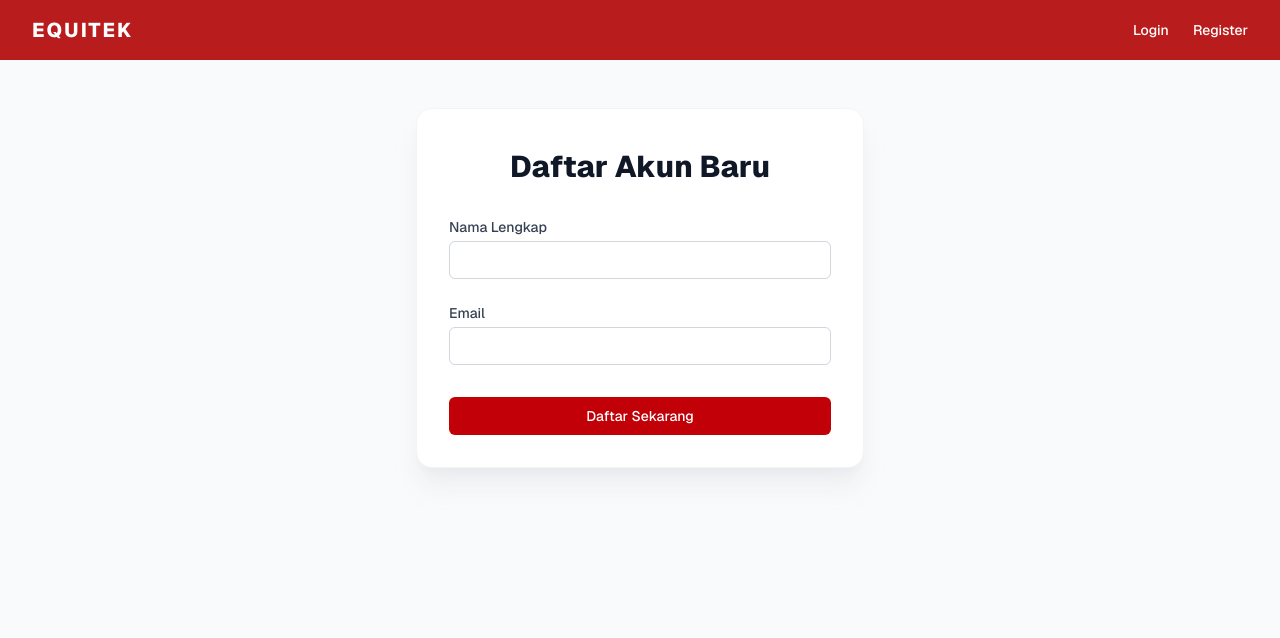
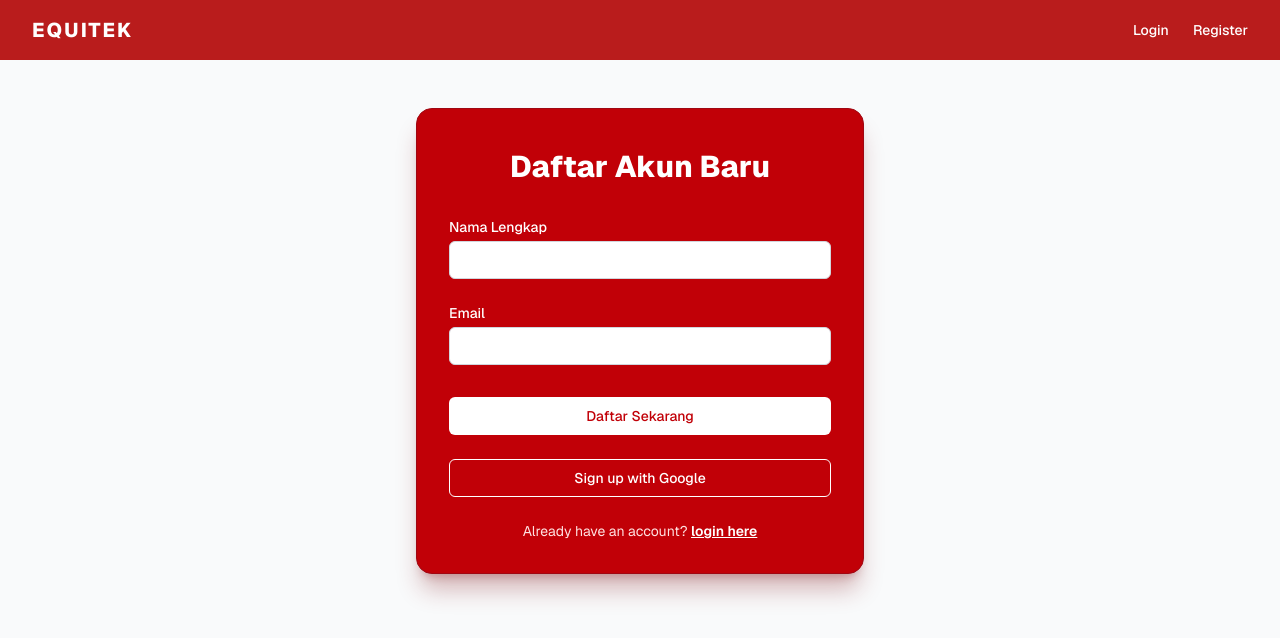
Before and after one commit to PPL-C-Equitek/excel-generator-mono, a Next.js app in the folder frontend/: page /register in a window 1280 px wide. Shown: the top 638 px of the page. Built offline with nearby package versions, Linux system fonts and the light colour scheme; no server answers.

Commit message:
[STYLE] Edit register form and add sign up with google button

```diff
--- a/frontend/src/app/register/page.tsx
+++ b/frontend/src/app/register/page.tsx
@@ -4,8 +4,11 @@ import React, { useEffect, useState } from 'react';
 import Link from 'next/link';
 import axios from 'axios';
 import type { AxiosError } from 'axios';
+import { useGoogleLogin } from '@react-oauth/google';
 import Navbar from '@/components/Navbar';
 import { LANDING_NAV_LINKS } from '@/constants/landing';
+import { loginWithGoogle } from '@/lib/api';
+import { storeAuthTokens } from '@/lib/auth';
 
 const EMAIL_REGEX = /^[a-zA-Z0-9._%+-]+@[a-zA-Z0-9.-]+\.[a-zA-Z]{2,}$/;
 
@@ -116,6 +119,8 @@ export async function resendVerificationFlow({
 }
 
 export default function RegisterPage() {
+  const googleClientId = process.env.NEXT_PUBLIC_GOOGLE_CLIENT_ID;
+
   const [formData, setFormData] = useState<RegisterFormData>({
     name: '',
     email: '',
@@ -148,6 +153,40 @@ export default function RegisterPage() {
     }, 1000);
     return () => clearInterval(timer);
   }, [resendCooldown]);
+
+  const saveTokensAndRedirect = (
+    accessToken: string,
+    refreshToken: string,
+    user?: { name: string; email: string }
+  ) => {
+    storeAuthTokens(accessToken, refreshToken);
+
+    if (user) {
+      localStorage.setItem('user_name', user.name);
+      localStorage.setItem('user_email', user.email);
+    }
+
+    globalThis.location.href = '/convert';
+  };
+
+  const triggerGoogleSignUp = useGoogleLogin({
+    onSuccess: async (tokenResponse) => {
+      try {
+        const res = await loginWithGoogle(tokenResponse.access_token);
+        saveTokensAndRedirect(res.access_token, res.refresh_token, res.user);
+      } catch (err: unknown) {
+        if (err instanceof Error) {
+          alert(err.message);
+        } else {
+          alert('Google sign-up gagal');
+        }
+      }
+    },
+    onError: () => {
+      alert('Google sign-up dibatalkan atau gagal');
+    },
+    scope: 'openid email profile',
+  });
 
   const handleChange = (e: React.ChangeEvent<HTMLInputElement>) => {
     const { name, value } = e.target;
@@ -228,9 +267,9 @@ export default function RegisterPage() {
       <Navbar links={LANDING_NAV_LINKS} />
 
       <main className="mx-auto flex w-full max-w-6xl items-center justify-center px-4 py-12 sm:px-6 lg:px-8">
-        <div className="w-full max-w-md space-y-8 rounded-2xl border border-gray-100 bg-white p-8 shadow-xl shadow-gray-200/70">
+        <div className="w-full max-w-md space-y-8 rounded-2xl border border-red-800 bg-red-700 p-8 shadow-xl shadow-red-900/30">
           <div>
-            <h2 className="mt-2 text-center text-3xl font-extrabold text-gray-900">Daftar Akun Baru</h2>
+            <h2 className="mt-2 text-center text-3xl font-extrabold text-white">Daftar Akun Baru</h2>
           </div>
 
           {successMessage ? (
@@ -264,7 +303,7 @@ export default function RegisterPage() {
                 <div className="mt-2 flex w-full flex-col gap-3 sm:flex-row">
                   <Link
                     href="/login"
-                    className="flex w-full justify-center rounded-md border border-transparent bg-red-700 px-4 py-2 text-sm font-medium text-white transition-colors hover:bg-red-800 focus:outline-none focus:ring-2 focus:ring-red-500 focus:ring-offset-2"
+                    className="flex w-full justify-center rounded-md border border-transparent bg-white px-4 py-2 text-sm font-medium text-red-700 transition-colors hover:bg-red-50 focus:outline-none focus:ring-2 focus:ring-white focus:ring-offset-2 focus:ring-offset-red-700"
                   >
                     Pergi ke Halaman Login
                   </Link>
@@ -272,8 +311,7 @@ export default function RegisterPage() {
                     type="button"
                     onClick={handleResendVerificationEmail}
                     disabled={isResending || resendCooldown > 0}
-                    className={`w-full rounded-md border px-4 py-2 text-sm font-medium transition-colors focus:outline-none focus:ring-2 focus:ring-red-500 focus:ring-offset-2 ${
-                      isResending || resendCooldown > 0
+                    className={`w-full rounded-md border px-4 py-2 text-sm font-medium transition-colors focus:outline-none focus:ring-2 focus:ring-white focus:ring-offset-2 focus:ring-offset-red-700 ${isResending || resendCooldown > 0
                       ? 'cursor-not-allowed border-gray-300 bg-gray-100 text-gray-500'
                       : 'border-red-200 bg-white text-red-700 hover:bg-red-50'
                       }`}
@@ -291,7 +329,7 @@ export default function RegisterPage() {
 
               <div className="space-y-6">
                 <div>
-                  <label htmlFor="name" className="mb-1 block text-sm font-medium text-gray-700">
+                  <label htmlFor="name" className="mb-1 block text-sm font-medium text-white">
                     Nama Lengkap
                   </label>
                   <input
@@ -300,15 +338,14 @@ export default function RegisterPage() {
                     type="text"
                     value={formData.name}
                     onChange={handleChange}
-                    className={`relative block w-full appearance-none rounded-md border px-4 py-2 text-gray-900 placeholder-gray-500 focus:border-red-500 focus:outline-none focus:ring-red-500 sm:text-sm ${
-                      errors.name ? 'border-red-300' : 'border-gray-300'
+                    className={`relative block w-full appearance-none rounded-md border bg-white px-4 py-2 text-gray-900 placeholder-gray-400 focus:border-red-500 focus:outline-none focus:ring-red-500 sm:text-sm ${errors.name ? 'border-red-300' : 'border-gray-300'
                       }`}
                   />
                   {errors.name && <p className="mt-1 text-sm text-red-600">{errors.name}</p>}
                 </div>
 
                 <div>
-                  <label htmlFor="email" className="mb-1 block text-sm font-medium text-gray-700">
+                  <label htmlFor="email" className="mb-1 block text-sm font-medium text-white">
                     Email
                   </label>
                   <input
@@ -317,8 +354,7 @@ export default function RegisterPage() {
                     type="email"
                     value={formData.email}
                     onChange={handleChange}
-                    className={`relative block w-full appearance-none rounded-md border px-4 py-2 text-gray-900 placeholder-gray-500 focus:border-red-500 focus:outline-none focus:ring-red-500 sm:text-sm ${
-                      errors.email ? 'border-red-300' : 'border-gray-300'
+                    className={`relative block w-full appearance-none rounded-md border bg-white px-4 py-2 text-gray-900 placeholder-gray-400 focus:border-red-500 focus:outline-none focus:ring-red-500 sm:text-sm ${errors.email ? 'border-red-300' : 'border-gray-300'
                       }`}
                   />
                   {errors.email && <p className="mt-1 text-sm text-red-600">{errors.email}</p>}
@@ -329,13 +365,36 @@ export default function RegisterPage() {
                 <button
                   type="submit"
                   disabled={isLoading}
-                  className={`group relative flex w-full justify-center rounded-md border border-transparent bg-red-700 px-4 py-2 text-sm font-medium text-white transition-colors hover:bg-red-800 focus:outline-none focus:ring-2 focus:ring-red-500 focus:ring-offset-2 ${
-                    isLoading ? 'cursor-not-allowed opacity-70' : ''
+                  className={`group relative flex w-full justify-center rounded-md border border-transparent bg-white px-4 py-2 text-sm font-medium text-red-700 transition-colors hover:bg-red-50 focus:outline-none focus:ring-2 focus:ring-white focus:ring-offset-2 focus:ring-offset-red-700 ${isLoading ? 'cursor-not-allowed opacity-70' : ''
                     }`}
                 >
                   {isLoading ? 'Mendaftar...' : 'Daftar Sekarang'}
                 </button>
               </div>
+
+              <div>
+                <button
+                  type="button"
+                  onClick={() => {
+                    if (!googleClientId) {
+                      alert('Google OAuth belum dikonfigurasi. Isi NEXT_PUBLIC_GOOGLE_CLIENT_ID lalu restart frontend.');
+                      return;
+                    }
+
+                    triggerGoogleSignUp();
+                  }}
+                  className="group relative flex w-full justify-center rounded-md border border-white bg-red-700 px-4 py-2 text-sm font-medium text-white transition-colors hover:bg-red-800 focus:outline-none focus:ring-2 focus:ring-white focus:ring-offset-2 focus:ring-offset-red-700"
+                >
+                  Sign up with Google
+                </button>
+              </div>
+
+              <p className="text-center text-sm text-red-100">
+                Already have an account?{' '}
+                <Link href="/login" className="font-semibold text-white underline hover:text-red-50">
+                  login here
+                </Link>
+              </p>
             </form>
           )}
         </div>
```
Also changed, not shown: 2 other files (tests, documents, lock files or other folders). Lines whose indentation alone changed are shown as unchanged.
